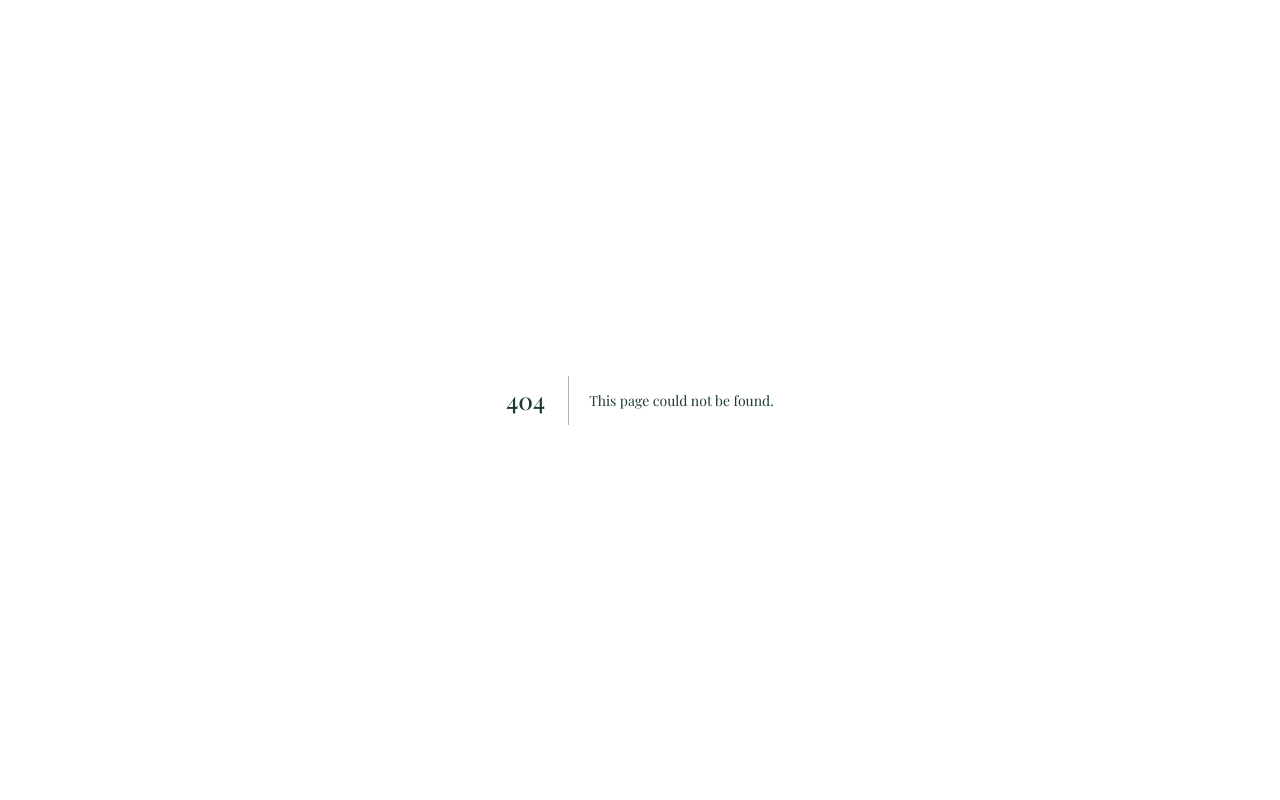
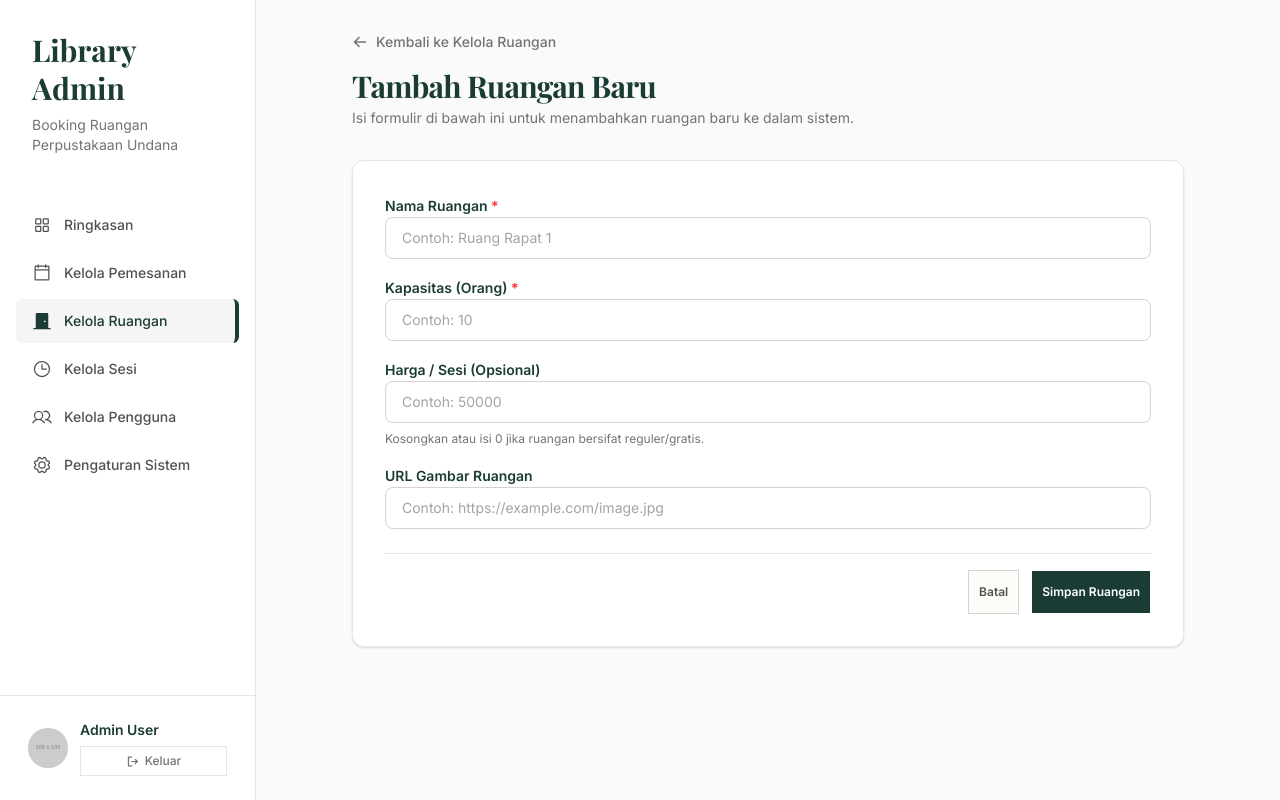
Before and after one commit to legacyditt/booking-room-perpusUndana, a Next.js app in the folder frontend/: page /admin/rooms/add in a window 1280 px wide. Before the commit this address had no page. Built offline with nearby package versions, Linux system fonts and the light colour scheme; a web font is replaced by a local one.

Commit message:
feat(admin): implement add room form and align UI with Prisma schema

```diff
--- a/frontend/next.config.ts
+++ b/frontend/next.config.ts
@@ -4,11 +4,11 @@ const nextConfig: NextConfig = {
   async redirects() {
     return [
       // Buka komen (uncomment) blok di bawah ini jika ingin langsung diarahkan ke halaman Admin saat development:
-      //{
-      //   source: "/",
-      //   destination: "/admin/overview",
-      //   permanent: false,
-      // },
+      {
+      source: "/",
+      destination: "/admin/overview",
+      permanent: false,
+     },
     ];
   },
   images: {
--- /dev/null
+++ b/frontend/src/app/(admin)/admin/rooms/add/page.tsx
@@ -0,0 +1,32 @@
+import React from "react";
+import Link from "next/link";
+import { ArrowLeft } from "@phosphor-icons/react/dist/ssr";
+import { RoomForm } from "@/features/admin/components/RoomForm";
+
+export default function AddRoomPage() {
+  return (
+    <div className="p-8 space-y-8 max-w-4xl mx-auto">
+      {/* ── Header Section ── */}
+      <div className="flex flex-col gap-4">
+        <Link
+          href="/admin/rooms"
+          className="inline-flex items-center gap-2 text-sm font-medium text-neutral-500 hover:text-primary transition-colors w-fit"
+        >
+          <ArrowLeft weight="bold" className="w-4 h-4" />
+          Kembali ke Kelola Ruangan
+        </Link>
+        <div>
+          <h1 className="text-3xl font-serif font-bold text-primary tracking-tight">
+            Tambah Ruangan Baru
+          </h1>
+          <p className="text-neutral-500 mt-1 text-sm">
+            Isi formulir di bawah ini untuk menambahkan ruangan baru ke dalam sistem.
+          </p>
+        </div>
+      </div>
+
+      {/* ── Form Section ── */}
+      <RoomForm />
+    </div>
+  );
+}
--- a/frontend/src/app/(admin)/admin/rooms/page.tsx
+++ b/frontend/src/app/(admin)/admin/rooms/page.tsx
@@ -1,6 +1,7 @@
 "use client";
 
 import React from "react";
+import Link from "next/link";
 import { Plus } from "@phosphor-icons/react";
 import { RoomFilters } from "@/features/admin/components/RoomFilters";
 import { RoomTable } from "@/features/admin/components/RoomTable";
@@ -20,10 +21,12 @@ export default function AdminRoomsPage() {
             Awasi dan pelihara inventaris seluruh fasilitas akademik perpustakaan.
           </p>
         </div>
-        <Button className="bg-[#0F2018] text-white hover:bg-[#0F2018]/90 gap-2">
-          <Plus className="w-4 h-4" weight="bold" />
-          Tambah Ruangan
-        </Button>
+        <Link href="/admin/rooms/add">
+          <Button className="bg-[#0F2018] text-white hover:bg-[#0F2018]/90 gap-2">
+            <Plus className="w-4 h-4" weight="bold" />
+            Tambah Ruangan
+          </Button>
+        </Link>
       </div>
 
       {/* ── Kontainer Utama (Filter, Tabel, Pagination) ── */}
--- a/frontend/src/data/mock.ts
+++ b/frontend/src/data/mock.ts
@@ -220,41 +220,33 @@ export const mockAdminRooms: AdminRoomRow[] = [
     id: 1,
     imageUrl: "https://placehold.co/100x100/e2e8f0/4a4a4a?text=R1",
     roomName: "Radcliffe Carrel A1",
-    location: "North Wing, Floor 2",
     type: "Reguler",
     capacity: "1 person",
     price: "Gratis",
-    status: "AVAILABLE",
   },
   {
     id: 2,
     imageUrl: "https://placehold.co/100x100/e2e8f0/4a4a4a?text=R2",
     roomName: "Bodleian Seminar Room 4",
-    location: "South Wing, Floor 1",
     type: "Premium",
     capacity: "12 people",
     price: "Rp 50.000",
-    status: "MAINTENANCE",
   },
   {
     id: 3,
     imageUrl: "https://placehold.co/100x100/e2e8f0/4a4a4a?text=R3",
     roomName: "Weston Lecture Theatre",
-    location: "Main Atrium, Ground Floor",
     type: "Reguler",
     capacity: "150 people",
     price: "Rp 150.000",
-    status: "AVAILABLE",
   },
   {
     id: 4,
     imageUrl: "https://placehold.co/100x100/e2e8f0/4a4a4a?text=R4",
     roomName: "Turing Lab B",
-    location: "East Wing, Basement",
     type: "Premium",
     capacity: "24 people",
     price: "Rp 100.000",
-    status: "OFFLINE",
   },
 ];
 
--- /dev/null
+++ b/frontend/src/features/admin/components/RoomForm.tsx
@@ -0,0 +1,135 @@
+"use client";
+
+import React, { useState } from "react";
+import { useRouter } from "next/navigation";
+import { Button } from "@/components/ui/button";
+
+export function RoomForm() {
+  const router = useRouter();
+  const [isSubmitting, setIsSubmitting] = useState(false);
+
+  const [formData, setFormData] = useState({
+    name: "",
+    capacity: "",
+    imageUrl: "",
+    price: "",
+  });
+
+  const handleChange = (e: React.ChangeEvent<HTMLInputElement>) => {
+    const { name, value } = e.target;
+    setFormData((prev) => ({ ...prev, [name]: value }));
+  };
+
+  const handleSubmit = async (e: React.FormEvent) => {
+    e.preventDefault();
+    setIsSubmitting(true);
+
+    // TODO: Ganti dengan pemanggilan API ke backend yang sebenarnya
+    // const payload = { ...formData, capacity: Number(formData.capacity), price: Number(formData.price) };
+
+    // Simulasi loading API request
+    setTimeout(() => {
+      setIsSubmitting(false);
+      // Kembali ke halaman daftar ruangan
+      router.push("/admin/rooms");
+    }, 1000);
+  };
+
+  return (
+    <form onSubmit={handleSubmit} className="bg-white p-6 sm:p-8 rounded-xl border border-[#E2E8F0] shadow-sm space-y-6">
+      <div className="space-y-4">
+
+        {/* Nama Ruangan */}
+        <div className="space-y-2">
+          <label htmlFor="name" className="text-sm font-semibold text-primary">
+            Nama Ruangan <span className="text-red-500">*</span>
+          </label>
+          <input
+            id="name"
+            name="name"
+            type="text"
+            required
+            value={formData.name}
+            onChange={handleChange}
+            placeholder="Contoh: Ruang Rapat 1"
+            className="w-full border border-neutral-300 rounded-lg px-4 py-2.5 text-sm focus:outline-none focus:ring-2 focus:ring-primary/20 focus:border-primary transition-colors"
+          />
+        </div>
+
+        {/* Kapasitas */}
+        <div className="space-y-2">
+          <label htmlFor="capacity" className="text-sm font-semibold text-primary">
+            Kapasitas (Orang) <span className="text-red-500">*</span>
+          </label>
+          <input
+            id="capacity"
+            name="capacity"
+            type="number"
+            min="1"
+            required
+            value={formData.capacity}
+            onChange={handleChange}
+            placeholder="Contoh: 10"
+            className="w-full border border-neutral-300 rounded-lg px-4 py-2.5 text-sm focus:outline-none focus:ring-2 focus:ring-primary/20 focus:border-primary transition-colors"
+          />
+        </div>
+
+        {/* Harga per Sesi */}
+        <div className="space-y-2">
+          <label htmlFor="price" className="text-sm font-semibold text-primary">
+            Harga / Sesi (Opsional)
+          </label>
+          <input
+            id="price"
+            name="price"
+            type="number"
+            min="0"
+            value={formData.price}
+            onChange={handleChange}
+            placeholder="Contoh: 50000"
+            className="w-full border border-neutral-300 rounded-lg px-4 py-2.5 text-sm focus:outline-none focus:ring-2 focus:ring-primary/20 focus:border-primary transition-colors"
+          />
+          <p className="text-xs text-neutral-500">
+            Kosongkan atau isi 0 jika ruangan bersifat reguler/gratis.
+          </p>
+        </div>
+
+        {/* URL Gambar */}
+        <div className="space-y-2">
+          <label htmlFor="imageUrl" className="text-sm font-semibold text-primary">
+            URL Gambar Ruangan
+          </label>
+          <input
+            id="imageUrl"
+            name="imageUrl"
+            type="url"
+            value={formData.imageUrl}
+            onChange={handleChange}
+            placeholder="Contoh: https://example.com/image.jpg"
+            className="w-full border border-neutral-300 rounded-lg px-4 py-2.5 text-sm focus:outline-none focus:ring-2 focus:ring-primary/20 focus:border-primary transition-colors"
+          />
+        </div>
+
+      </div>
+
+      <div className="flex flex-col sm:flex-row justify-end gap-3 pt-4 border-t border-[#E2E8F0]">
+        <Button
+          type="button"
+          variant="outline"
+          onClick={() => router.push("/admin/rooms")}
+          disabled={isSubmitting}
+          className="font-semibold text-neutral-600 min-h-[44px]"
+        >
+          Batal
+        </Button>
+        <Button
+          type="submit"
+          disabled={isSubmitting}
+          className="bg-primary text-white hover:bg-primary/90 font-semibold min-h-[44px]"
+        >
+          {isSubmitting ? "Menyimpan..." : "Simpan Ruangan"}
+        </Button>
+      </div>
+    </form>
+  );
+}
--- a/frontend/src/features/admin/components/RoomTable.tsx
+++ b/frontend/src/features/admin/components/RoomTable.tsx
@@ -21,17 +21,6 @@ import {
 } from "@/components/ui/table";
 import { Button } from "@/components/ui/button";
 
-type BadgeVariant = "default" | "secondary" | "destructive" | "outline";
-
-// ── Status Config ──
-const statusConfig: Record<
-  AdminRoomRow["status"],
-  { label: string; variant: BadgeVariant }
-> = {
-  AVAILABLE: { label: "Tersedia", variant: "default" },
-  MAINTENANCE: { label: "Perawatan", variant: "destructive" },
-  OFFLINE: { label: "Tidak Aktif", variant: "secondary" },
-};
 
 // Helper Icon berdasarkan tipe
 function getTypeIcon(type: string) {
@@ -62,9 +51,6 @@ export function RoomTable() {
               HARGA / SESI
             </TableHead>
             <TableHead className="px-5 py-4 font-semibold text-neutral-600 h-auto text-center">
-              STATUS
-            </TableHead>
-            <TableHead className="px-5 py-4 font-semibold text-neutral-600 h-auto text-center">
               AKSI
             </TableHead>
           </TableRow>
@@ -72,8 +58,6 @@ export function RoomTable() {
 
         <TableBody>
           {mockAdminRooms.map((room) => {
-            const status = statusConfig[room.status];
-
             return (
               <TableRow
                 key={room.id}
@@ -84,9 +68,6 @@ export function RoomTable() {
                   <div className="flex flex-col gap-0.5 items-center text-center">
                     <span className="font-semibold text-primary">
                       {room.roomName}
-                    </span>
-                    <span className="text-xs text-neutral-500">
-                      {room.location}
                     </span>
                   </div>
                 </TableCell>
@@ -107,16 +88,6 @@ export function RoomTable() {
                 {/* Kolom Harga */}
                 <TableCell className="px-5 py-4 text-neutral-600 text-center">
                   {room.price}
-                </TableCell>
-
-                {/* Kolom Status */}
-                <TableCell className="px-5 py-4 text-center">
-                  <Badge
-                    variant={status.variant}
-                    className="min-w-[90px] justify-center"
-                  >
-                    {status.label}
-                  </Badge>
                 </TableCell>
 
                 {/* Kolom Aksi (Eye & Pencil) */}
--- a/frontend/src/types/admin.ts
+++ b/frontend/src/types/admin.ts
@@ -23,11 +23,9 @@ export interface AdminRoomRow {
   id: number;
   imageUrl: string;
   roomName: string;
-  location: string;
   type: string;
   capacity: string;
   price: string;
-  status: "AVAILABLE" | "MAINTENANCE" | "OFFLINE";
 }
 
 export interface AdminSessionRow {
```
